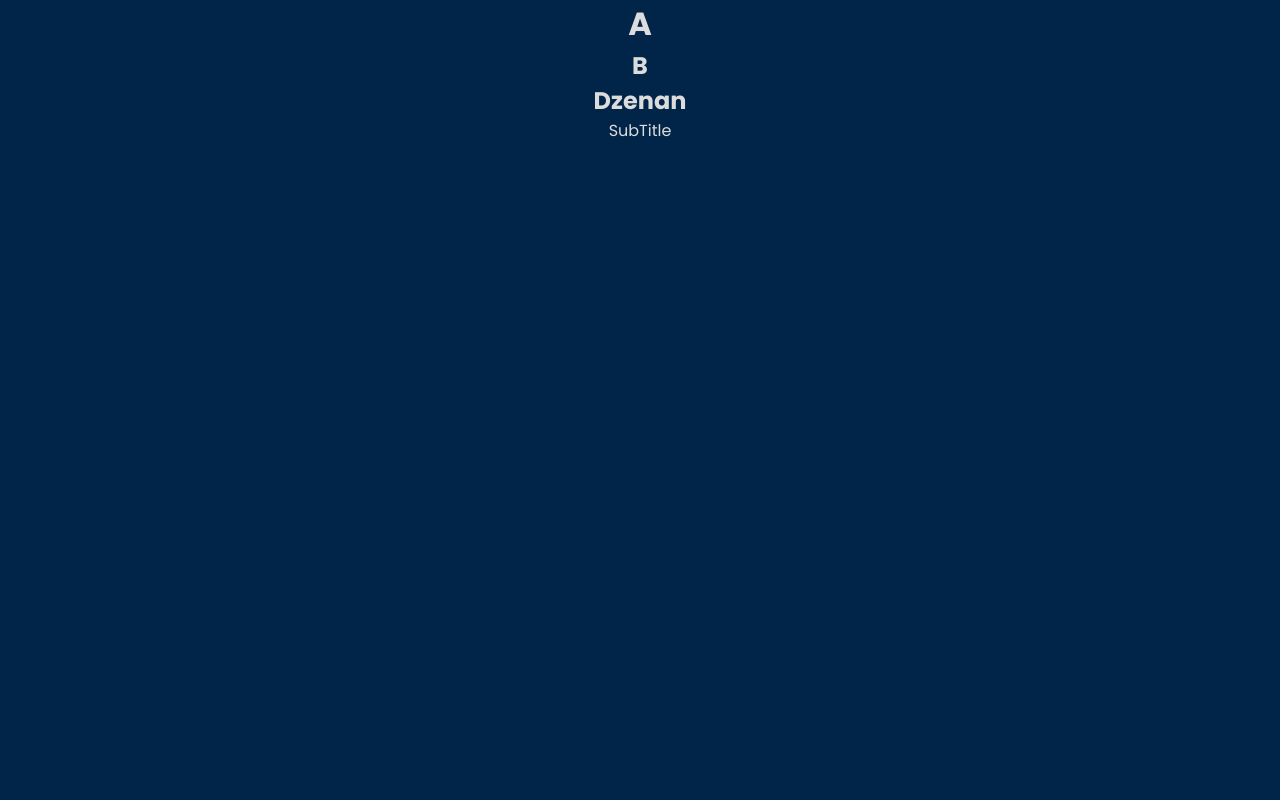
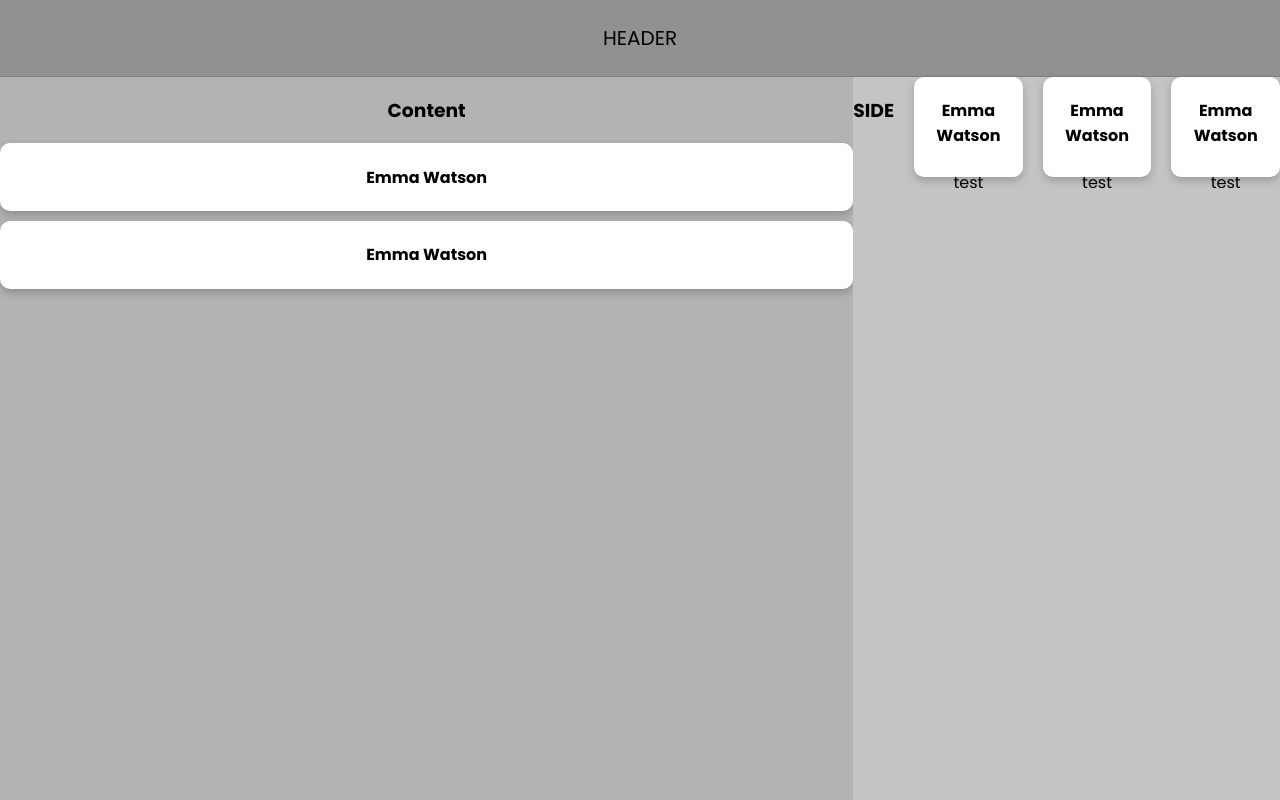
Before and after one commit to dzenannn/vue-cli, a Vue app: page / in a window 1280 px wide. Built offline with nearby package versions, Linux system fonts and the light colour scheme.

Commit message:
inject method, component example

```diff
--- a/src/App.vue
+++ b/src/App.vue
@@ -5,22 +5,32 @@
   <!-- <Number :totalNumber="150" /> -->
   <!-- <Array :myArray="myArr" /> -->
   <!-- <Function :onBtnClick="showArrayElements" /> -->
-  <Title
+  <!-- <Title
     @onCustomTitle="onTitleClick($event)"
     title="A"
     secondTitle="B"
     customTitle="Dzenan"
-  />
+  /> -->
   <!-- <UserInfo :name="user.name" :surname="user.surname" :age="user.age" /> -->
   <!-- <Obj v-for="dog in dogArr" :dog="dog" :key="dog.name" /> -->
+  <div :class="wrapper">
+    <Header />
+    <div :class="bottomWrapper">
+      <Content />
+      <Side />
+    </div>
+  </div>
 </template>
 
 <script>
+import Header from "./components/example/Header.vue";
+import Content from "./components/example/Content.vue";
+import Side from "./components/example/Side.vue";
 // import BooleanBox from "./components/BooleanBox.vue";
 // import Number from "./components/Number.vue";
 // import Array from "./components/Array.vue";
 // import Function from "./components/Function.vue";
-import Title from "./components/Title.vue";
+// import Title from "./components/Title.vue";
 // import UserInfo from "./components/UserInfo.vue";
 // import Obj from "./components/Obj.vue";
 
@@ -34,30 +44,41 @@ export default {
       console.log("Title", event);
     },
   },
+  provide() {
+    return {
+      // text: this.text,
+    };
+  },
   data() {
     return {
+      wrapper: "w",
+      bottomWrapper: "bW",
+      // text: "Hellooooooo SubTitle",
       // myArr: [1, 2, 3, 4, 5],
-      dogArr: [
-        { name: "Esnaf", gender: "Male" },
-        { name: "Esnaf", gender: "Male" },
-        { name: "Esnaf", gender: "Male" },
-      ],
-      user: {
-        name: "Dzenan",
-        surname: "Mecinovic",
-        age: 20,
-      },
+      // dogArr: [
+      //   { name: "Esnaf", gender: "Male" },
+      //   { name: "Esnaf", gender: "Male" },
+      //   { name: "Esnaf", gender: "Male" },
+      // ],
+      // user: {
+      //   name: "Dzenan",
+      //   surname: "Mecinovic",
+      //   age: 20,
+      // },
       // page: "Hello I am page",
     };
   },
   components: {
+    Header,
+    Content,
+    Side,
     // UserInfo,
     // BooleanBox,
     // Number,
     // Obj,
     // Array,
     // Function,
-    Title,
+    // Title,
   },
 };
 </script>
@@ -65,19 +86,24 @@ export default {
 <style>
 @import url("https://fonts.googleapis.com/css2?family=Poppins:ital,wght@0,100;0,200;0,300;0,400;0,500;0,600;0,700;0,800;0,900;1,100;1,200;1,300;1,400;1,500;1,600;1,700;1,800;1,900&display=swap");
 
-* {
+html,
+body {
   margin: 0;
   padding: 0;
   box-sizing: border-box;
-}
-body {
-  background-color: #002549;
 }
 #app {
   font-family: "Poppins";
   -webkit-font-smoothing: antialiased;
   -moz-osx-font-smoothing: grayscale;
   text-align: center;
-  color: gainsboro;
+}
+.w {
+  display: flex;
+  flex-direction: column;
+}
+
+.bW {
+  display: flex;
 }
 </style>
--- a/src/components/SubTitle.vue
+++ b/src/components/SubTitle.vue
@@ -1,12 +1,14 @@
 <template>
   <div>
     <p @click="$emit('subTitleClick')">SubTitle</p>
+    <h1>{{ text }}</h1>
   </div>
 </template>
 
 <script>
 export default {
   name: "SubTitle",
+  inject: ["text"],
 };
 </script>
 
--- /dev/null
+++ b/src/components/example/Card.vue
@@ -0,0 +1,32 @@
+<template>
+  <div class="card" :style="{ height: height ? height : '' }">
+    <h4>Emma Watson</h4>
+    <p>
+      {{ content }}
+    </p>
+  </div>
+</template>
+
+<script>
+export default {
+  name: "Card",
+  //   props: ["height", "content"],
+  props: {
+    height: String,
+    content: String,
+  },
+};
+</script>
+
+<style scoped>
+.card {
+  box-shadow: 0 4px 8px 0 rgba(0, 0, 0, 0.2);
+  width: 100%;
+  border-radius: 10px;
+  background-color: #fff;
+  margin-bottom: 10px;
+}
+.card:hover {
+  box-shadow: 0 8px 16px 0 rgba(0, 0, 0, 0.2);
+}
+</style>
--- /dev/null
+++ b/src/components/example/Content.vue
@@ -0,0 +1,32 @@
+<template>
+  <div :class="contentWrapper">
+    <h3>Content</h3>
+    <Card />
+    <Card />
+  </div>
+</template>
+
+<script>
+import Card from "./Card.vue";
+
+export default {
+  name: "Content",
+  data() {
+    return {
+      contentWrapper: "cW",
+    };
+  },
+  components: {
+    Card,
+  },
+};
+</script>
+
+<style scoped>
+.cW {
+  flex: 2;
+  display: flex;
+  flex-direction: column;
+  background-color: rgb(180, 178, 178);
+}
+</style>
--- /dev/null
+++ b/src/components/example/Header.vue
@@ -0,0 +1,21 @@
+<template>
+  <div class="myHeader">HEADER</div>
+</template>
+<script>
+export default {
+  name: "Header",
+};
+</script>
+<style scoped>
+.myHeader {
+  height: 60px;
+  display: flex;
+  justify-content: center;
+  align-items: center;
+  color: black;
+  background-color: rgb(145, 145, 145);
+  padding: 8px;
+  font-size: 20px;
+  border-bottom: 1px solid grey;
+}
+</style>
--- /dev/null
+++ b/src/components/example/Side.vue
@@ -0,0 +1,35 @@
+<template>
+  <div :class="sideWrapper">
+    <h3>SIDE</h3>
+    <Card height="100px" content="test" />
+    <Card height="100px" content="test" />
+    <Card height="100px" content="test" />
+  </div>
+</template>
+
+<script>
+import Card from "./Card.vue";
+
+export default {
+  name: "Side",
+  data() {
+    return {
+      sideWrapper: "sW",
+    };
+  },
+  components: {
+    Card,
+  },
+};
+</script>
+
+<style scoped>
+.sW {
+  height: calc(100vh - 77px);
+  display: flex;
+  background-color: rgb(196, 196, 196);
+  flex: 1;
+  justify-content: center;
+  gap: 20px;
+}
+</style>
```
